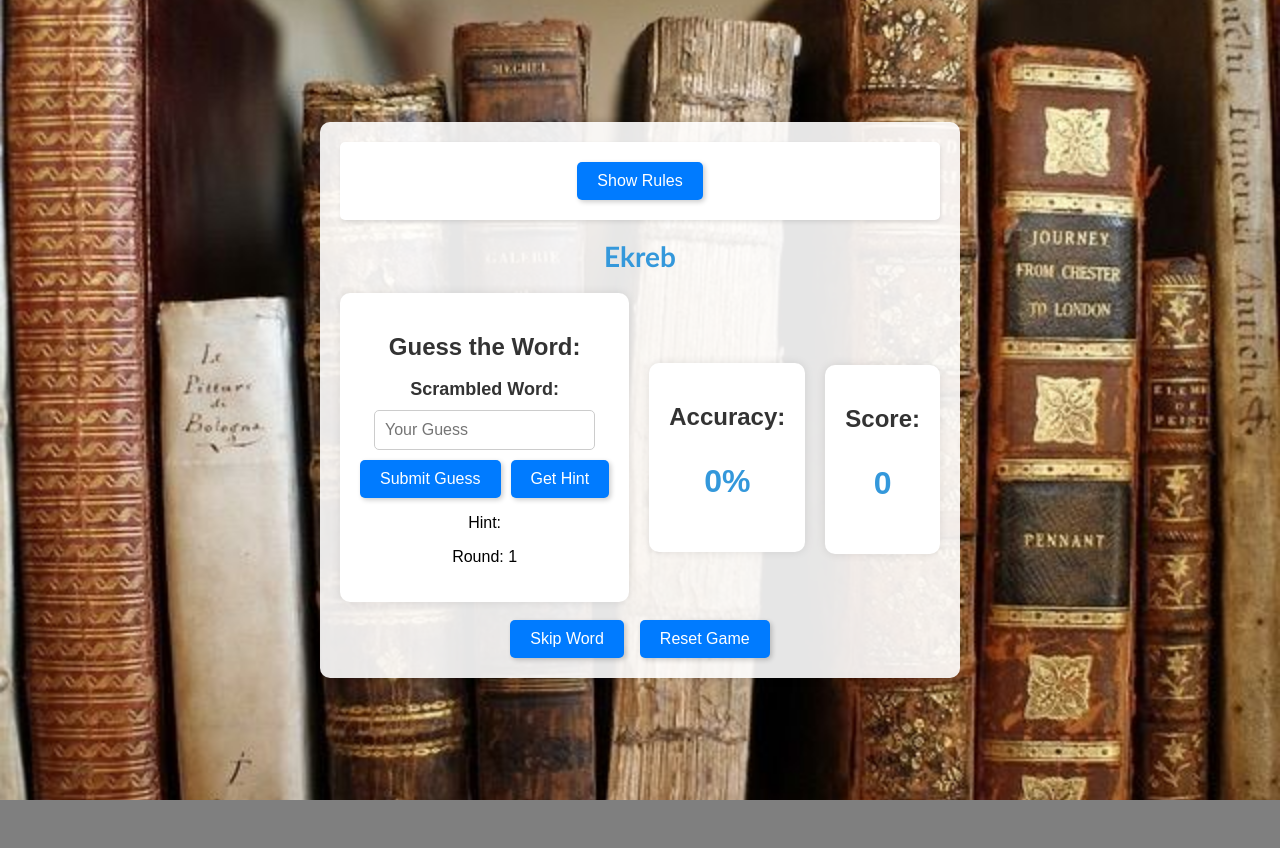
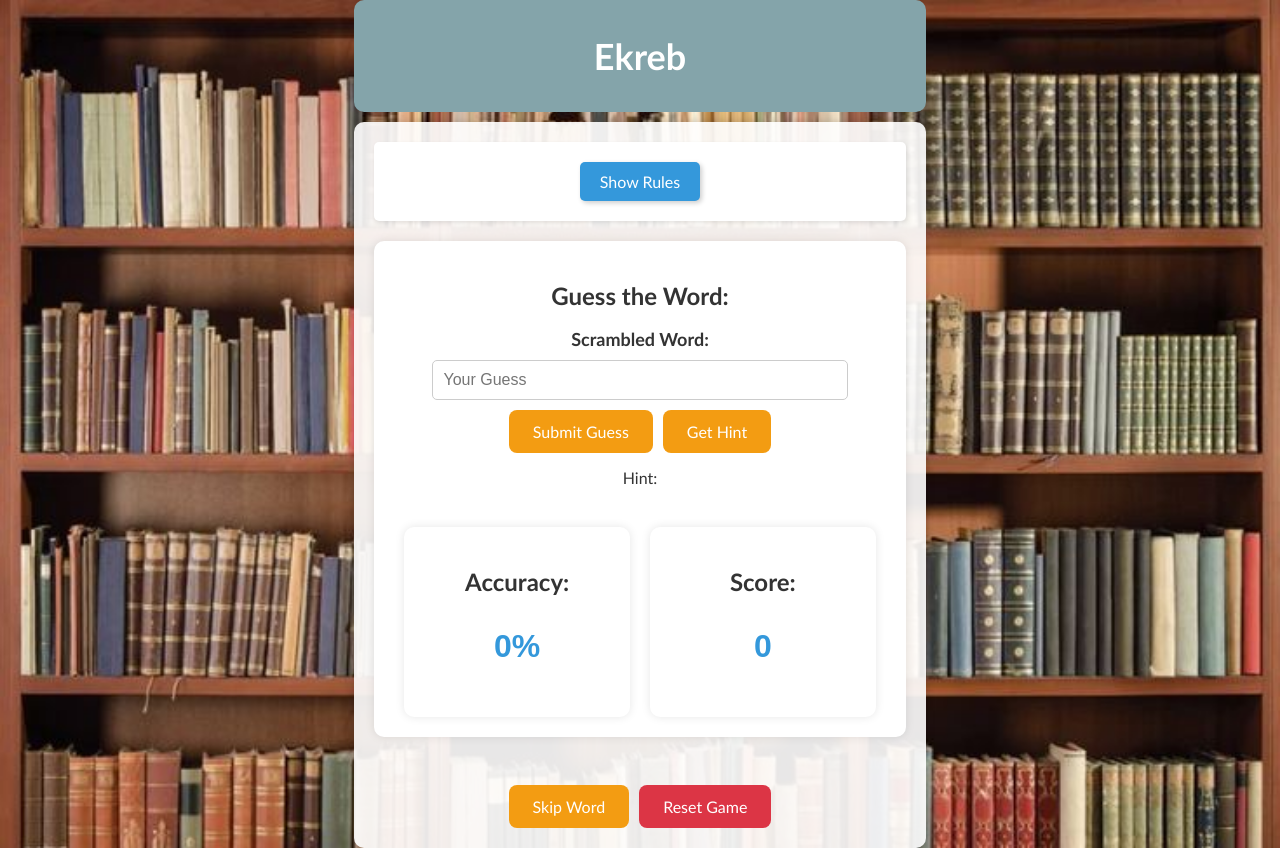
Before and after one commit to emrebilge/Ekreb, a React (Create React App) app in the folder frontend/word-guessing-game/: page / in a window 1280 px wide. Before the commit the page ends 800 px from the top, so only its background shows below. Built offline with nearby package versions, Linux system fonts and the light colour scheme; no server answers.

Commit message:
Final push

```diff
--- a/frontend/word-guessing-game/public/index.html
+++ b/frontend/word-guessing-game/public/index.html
@@ -14,7 +14,7 @@
     <title>Ekreb</title>
     <style>
       body {
-        background-image: url('library.jpg'); /* Replace 'your-image.jpg' with the path to your background image */
+        background-image: url('lib1.jpg'); /* Replace 'your-image.jpg' with the path to your background image */
         background-repeat: no-repeat;
         background-size: cover; /* Adjust this property for image size */
         background-attachment: fixed; /* This keeps the background fixed while scrolling */
--- a/frontend/word-guessing-game/src/GamePage/GamePage.css
+++ b/frontend/word-guessing-game/src/GamePage/GamePage.css
@@ -1,154 +1,207 @@
-/* Add this style to your GamePage.css file */
-.reset-button {
-  background-color: #ff5722; /* Change the background color as desired */
-  color: #fff; /* Text color */
-  padding: 10px 20px;
-  font-size: 16px;
-  border: none;
-  border-radius: 5px;
-  cursor: pointer;
-  transition: background-color 0.3s ease;
+/* GamePage.css */
 
-  /* Add box shadow for a cool effect */
-  box-shadow: 0px 0px 10px rgba(0, 0, 0, 0.3);
+.card-container {
+  display: flex; /* Use flex display to place them side by side */
+  justify-content: space-between; /* Add space between the cards */
+  margin-top: 20px;
 }
 
-.reset-button:hover {
-  background-color: #d84315; /* Change the hover background color as desired */
+/* Add styles for the header */
+/* Styles for the app header container */
+.app-header {
+  background-color: rgb(132, 164, 170) ; /* Background color for the header */
+  color: #fff; /* Text color */
+  padding: 10px; /* Add padding for spacing */
+  text-align: center; /* Center-align the text */
+  border-radius: 10px;
+  margin-bottom: 10px;
 }
 
-.reset-button {
-  margin-left: 16px; /* Add your desired margin value */
+/* Style for the game name */
+.game-name {
+  font-family:'Gill Sans', 'Gill Sans MT', Calibri, 'Trebuchet MS', sans-serif;
+  font-size: 36px; /* Adjust font size for the game name */
+  font-weight: bold; /* Make the name bold if needed */
 }
 
 
-.button{
-  background-color: #007bff; /* Blue background color */
-  color: #fff;
-  padding: 10px 20px;
-  border: none;
-  border-radius: 5px;
-  cursor: pointer; /* Show pointer cursor on hover */
-  font-size: 16px; /* Font size */
-  box-shadow: 2px 2px 5px rgba(0, 0, 0, 0.2); /* Add shadow */
-  transition: box-shadow 0.3s ease; /* Add a transition for smoother hover effect */}
-
-.button:hover{
-  background-color: #0056b3; /* Darker blue on hover */
-  box-shadow: 3px 3px 8px rgba(0, 0, 0, 0.3); /* Increase shadow on hover */
-}
-
-.button.hide{
-  background-color: rgb(110, 174, 252); /* Red background color */
-}
-
-
-.green {
-  color: green;
-}
-
-.red {
-  color: red;
+/* Style for the game name */
+.game-name {
+  font-size: 36px; /* Adjust font size for the game name */
+  font-weight: bold; /* Make the name bold if needed */
 }
 
 
 /* Container styles */
 .game-container {
-  max-width: 600px;
-  margin: 0 auto;
+  font-family: 'Arial', sans-serif;
+  background-color: #f5f5f5;
   padding: 20px;
   text-align: center;
-  background-color: #f4f4f4; /* Light gray background */
   border-radius: 10px;
-  box-shadow: 0px 0px 10px rgba(0, 0, 0, 0.2); /* Shadow effect */
+  box-shadow: 0 0 10px rgba(0, 0, 0, 0.1);
 }
 
 /* Header styles */
 .game-header h1 {
-  font-size: 28px;
-  font-family: 'Gill Sans', 'Gill Sans MT', Calibri, 'Trebuchet MS', sans-serif;
-  color: #3498db; /* Blue text color */
+  font-size: 2.5rem;
+  color: #333;
+  margin-bottom: 20px;
 }
 
-/* Content styles */
-.game-content {
-  display: flex;
-  justify-content: center;
-  align-items: center;
-  gap: 20px;
+/* Card styles */
+.game-card {
+  background-color: #fff;
+  padding: 20px;
+  border-radius: 10px;
+  box-shadow: 0 0 5px rgba(0, 0, 0, 0.2);
+}
+
+.game-title {
+  font-size: 1.5rem;
+  color: #333;
+  font-family:'Gill Sans', 'Gill Sans MT', Calibri, 'Trebuchet MS', sans-serif;
+
+  margin-bottom: 15px;
+}
+
+.scrambled-word {
+  font-family:'Gill Sans', 'Gill Sans MT', Calibri, 'Trebuchet MS', sans-serif;
+  font-size: 1.2rem;
+  color: #333;
+  margin-bottom: 20px;
+}
+
+.guess-input {
+  width: 100%;
+  padding: 10px;
+  font-size: 1rem;
+  border: 1px solid #ccc;
+  border-radius: 5px;
+  margin-bottom: 15px;
+}
+
+.button {
+  padding: 12px 24px; /* Slightly increase padding for better touch targets */
+  font-size: 1rem;
+  border: none;
+  font-family:'Gill Sans', 'Gill Sans MT', Calibri, 'Trebuchet MS', sans-serif;
+  border-radius: 8px; /* Increase border-radius for a softer look */
+  cursor: pointer;
+  background-color: #f39c12;
+  color: #fff;
+  transition: background-color 0.3s ease, color 0.3s ease; /* Add a smooth transition effect */
+}
+
+.button:hover{
+  background-color: #b37511;
+  box-shadow: 3px 3px 8px rgba(0, 0, 0, 0.3); /* Increase shadow on hover */
+}
+
+
+.button.hint-button {
+  background-color: #f39c12; /* Use a yellow color for hint buttons */
+  color: #fff;
+}
+
+.button.hint-button:hover {
+  background-color: #d68910; /* Darken the color on hover */
+
+}
+
+.button.primary {
+  background-color: #3498db; /* Use a blue color for primary buttons */
+  color: #fff;
+}
+
+
+.button.primary:hover {
+  background-color: #2980b9; /* Darken the color on hover */
+}
+
+.button.secondary {
+  background-color: #6c757d;
+  color: #fff;
+}
+
+.button.secondary:hover {
+  background-color: #545b62;
+}
+
+
+/* Hint message styles */
+.hint-message {
+  font-family:'Gill Sans', 'Gill Sans MT', Calibri, 'Trebuchet MS', sans-serif;
+  font-size: 1rem;
+  color: #333;
+  margin-top: 15px;
+}
+
+/* Round number styles */
+.round-number {
+  font-size: 1rem;
+  color: #333;
+  margin-top: 15px;
+}
+
+
+/* Accuracy and Score card styles */
+/* ... previous styles ... */
+
+/* Accuracy and Score card styles */
+.accuracy-card,
+.score-card {
+  background-color: #fff;
+  padding: 10px; /* Reduce padding for smaller boxes */
+  border-radius: 10px;
+  box-shadow: 0 0 5px rgba(0, 0, 0, 0.2);
+  flex: 1; /* Allow the cards to share equal width within the container */
+  margin: 0 10px; /* Add margin between the cards */
+}
+.score-card{
   margin-top: 20px;
 }
 
-/* Game card styles */
-.game-card {
-  background-color: #fff; /* White background */
-  padding: 20px;
-  border-radius: 10px;
-  box-shadow: 0px 0px 10px rgba(0, 0, 0, 0.1); /* Light shadow effect */
-  flex: 1;
-  text-align: center;
+
+
+.accuracy-title,
+.score-title {
+  font-family:'Gill Sans', 'Gill Sans MT', Calibri, 'Trebuchet MS', sans-serif;
+  font-size: 1rem; /* Reduce font size for both titles */
+  color: #333;
 }
 
-/* Game title styles */
-.game-title {
-  font-size: 24px;
-  margin-bottom: 10px;
-  color: #333; /* Dark gray text color */
-}
-
-/* Scrambled word styles */
-.scrambled-word {
-  font-size: 18px;
-  margin-bottom: 10px;
-  font-weight: bold;
-  color: #333; /* Dark gray text color */
-}
-
-/* Guess input styles */
-.guess-input {
-  width: 100%;
-  padding: 10px;
-  margin-bottom: 10px;
-  border: 1px solid #ccc; /* Light gray border */
-  border-radius: 5px;
-  font-size: 16px;
-}
-
-/* Score card styles */
-.score-card {
-  background-color: #fff; /* White background */
-  padding: 20px;
-  border-radius: 10px;
-  box-shadow: 0px 0px 10px rgba(0, 0, 0, 0.1); /* Light shadow effect */
-  text-align: center;
-  margin-top: 25px;
-}
-
-/* Score title styles */
-.score-title {
-  font-size: 24px;
-  margin-bottom: 10px;
-  color: #333; /* Dark gray text color */
-}
-
-/* Score value styles */
+.accuracy,
 .score {
-  font-size: 32px;
-  font-weight: bold;
-  color: #3498db; /* Blue text color */
+  font-size: 1.2rem; /* Reduce font size for both accuracy and score */
+  color: #333;
 }
 
 /* Feedback message styles */
 .feedback-message {
-  font-size: 18px;
-  color: #e74c3c; /* Red for incorrect feedback */
-  margin-top: 10px;
+  font-size: 1rem;
+  margin-top: 20px;
 }
 
-.app {
-  text-align: center;
+/* Button styles */
+.button.reset-button {
+  margin-top: 30px;
+  background-color: #dc3545;
+  color: #fff;
 }
 
-.App{
-  text-align: center;
+.button.reset-button:hover {
+  background-color: #ab1221;
 }
+
+/* Responsive styles */
+@media (max-width: 768px) {
+  .game-card {
+    padding: 15px;
+  }
+
+  .accuracy-card,
+  .score-card {
+    padding: 15px;
+  }
+}
--- a/frontend/word-guessing-game/src/GamePage/GamePage.js
+++ b/frontend/word-guessing-game/src/GamePage/GamePage.js
@@ -2,6 +2,8 @@ import React, { useState, useEffect } from 'react';
 import axios from 'axios';
 import './GamePage.css';
 import Rules from './Rules';
+import WelcomePage from './WelcomePage';
+
 
 function GamePage() {
   const [word, setWord] = useState('');
@@ -14,6 +16,7 @@ function GamePage() {
   const [hint, setHint] = useState('');
   const [round, setRound] = useState(1);
 
+  const [gameStarted, setGameStarted] = useState(false);
 
   // Define feedbackClass based on the content of the feedback message
   const feedbackClass = feedback.includes('Correct') ? 'green' : 'red';
@@ -66,6 +69,10 @@ function GamePage() {
     fetchRandomWord();
   }, []);
 
+  const onStartGame = () => {
+    setGameStarted(true);
+  };
+
   const toggleRules = () => {
     setShowRules(!showRules);
   };
@@ -113,13 +120,15 @@ function GamePage() {
   };
 
   return (
+    <div>
+      <div className="app-header">
+        <h1 className="game-name">Ekreb</h1>
+      </div>
 <div className="game-container">
       <Rules showRules={showRules} toggleRules={toggleRules} />
-      <header className="game-header">
-        <h1>Ekreb</h1>
-      </header>
       <div className="game-content">
         <div className="game-card">
+          <div className="word-container">
             <h2 className="game-title">Guess the Word:</h2>
             <p className="scrambled-word">Scrambled Word: {word}</p>
             <input
@@ -136,8 +145,8 @@ function GamePage() {
               Get Hint
             </button>
             {<p className="hint-message">Hint: {hint}</p>}
-        <p className="round-number">Round: {round}</p>
           </div>
+<div className="card-container">
   <div className="accuracy-card">
     <h2 className="accuracy-title">Accuracy:</h2>
     <p className="accuracy">{accuracy}%</p>
@@ -147,17 +156,20 @@ function GamePage() {
     <p className="score">{score}</p>
   </div>
 </div>
+        </div>
+      </div>
       <p className="feedback-message" style={{ color: feedbackClass }}>
         {feedback}
       </p>
       <button className="button" onClick={handleSkip}>
        Skip Word
       </button>
-      <button className="button reset-button" onClick={handleReset}>
+      <button className="button reset-button" onClick={handleReset} style={{ marginLeft: '10px' }}>
       Reset Game
       </button>
+
     </div>
-  );
-}
+    </div>
+  )};
 
 export default GamePage;
--- a/frontend/word-guessing-game/src/GamePage/Rules.css
+++ b/frontend/word-guessing-game/src/GamePage/Rules.css
@@ -1,25 +1,29 @@
-.rules1{
-  background-color: #007bff; /* Blue background color */
+/* Rules button styles */
+.rules1 {
+  background-color: #3498db; /* Blue background color */
   color: #fff;
   padding: 10px 20px;
   border: none;
   border-radius: 5px;
-  cursor: pointer; /* Show pointer cursor on hover */
-  font-size: 16px; /* Font size */
-  box-shadow: 2px 2px 5px rgba(0, 0, 0, 0.2); /* Add shadow */
-  transition: box-shadow 0.3s ease; /* Add a transition for smoother hover effect */
+  cursor: pointer;
+  font-size: 16px;
+  box-shadow: 2px 2px 5px rgba(0, 0, 0, 0.2);
+  transition: box-shadow 0.3s ease, background-color 0.3s ease; /* Add a transition for smoother hover effect */
+  font-family:'Gill Sans', 'Gill Sans MT', Calibri, 'Trebuchet MS', sans-serif;
 }
 
-.rules1:hover{
-  background-color: #0056b3; /* Darker blue on hover */
-  box-shadow: 3px 3px 8px rgba(0, 0, 0, 0.3); /* Increase shadow on hover */}
-
-.rules1.hide{
-    background-color: rgb(110, 174, 252); /* Red background color */
+.rules1:hover {
+  background-color: #2980b9; /* Darken the blue on hover */
+  box-shadow: 3px 3px 8px rgba(0, 0, 0, 0.3);
 }
 
+.rules1.hide {
+  background-color: #dc3545; /* Red background color */
+}
+
+/* Rules container styles */
 .rules-container {
-    background-color: #ffffff;
+  background-color: #fff;
   padding: 20px;
   border-radius: 5px;
   box-shadow: 1px 2px 4px rgba(0, 0, 0, 0.1);
--- /dev/null
+++ b/frontend/word-guessing-game/src/GamePage/WelcomePage.css
@@ -0,0 +1,70 @@
+/* WelcomeScreen.css */
+
+.welcome-screen {
+    display: flex;
+    align-items: center;
+    justify-content: center;
+    position: fixed;
+    top: 0;
+    left: 0;
+    width: 100%;
+    height: 100%;
+    background-color: rgba(0, 0, 0, 0.8); /* Semi-transparent background */
+    z-index: 1000; /* Ensure the welcome screen is on top */
+    transition: opacity 0.3s ease;
+    opacity: 0;
+    pointer-events: none; /* Initially not clickable */
+  }
+
+  .welcome-screen.show {
+    opacity: 1; /* Fade in when shown */
+    pointer-events: auto; /* Allow interaction */
+  }
+
+  .welcome-content {
+    background-color: #fff;
+    padding: 20px;
+    border-radius: 10px;
+    box-shadow: 0 0 10px rgba(0, 0, 0, 0.2);
+    text-align: center;
+  }
+
+  .welcome-content h1 {
+    font-size: 24px;
+    margin-bottom: 20px;
+    color: #333;
+  }
+
+  .welcome-content h2 {
+    font-size: 18px;
+    margin-bottom: 10px;
+    color: #555;
+  }
+
+  .welcome-content ul {
+    list-style-type: disc;
+    padding-left: 20px;
+    text-align: left;
+    margin-bottom: 20px;
+  }
+
+  .welcome-content li {
+    font-size: 16px;
+    margin-bottom: 10px;
+    color: #777;
+  }
+
+  .play-button {
+    padding: 10px 20px;
+    font-size: 16px;
+    background-color: #007bff;
+    color: #fff;
+    border: none;
+    border-radius: 5px;
+    cursor: pointer;
+    transition: background-color 0.3s ease;
+  }
+
+  .play-button:hover {
+    background-color: #0056b3;
+  }
--- /dev/null
+++ b/frontend/word-guessing-game/src/GamePage/WelcomePage.js
@@ -0,0 +1,30 @@
+import React, { useState } from 'react';
+import './WelcomePage.css'; // You can create a CSS file for styling the welcome screen
+
+function WelcomeScreen({ onStartGame }) {
+  const [showWelcomeScreen, setShowWelcomeScreen] = useState(true);
+
+  const handlePlayClick = () => {
+    setShowWelcomeScreen(false);
+    onStartGame(); // Callback to start the game
+  };
+
+  return (
+    <div className={`welcome-screen ${showWelcomeScreen ? 'show' : 'hide'}`}>
+      <div className="welcome-content">
+        <h1>Welcome to Ekreb</h1>
+        <h2>Rules:</h2>
+        <ul>
+          <li>Rule 1: Explain the first rule here.</li>
+          <li>Rule 2: Explain the second rule here.</li>
+          {/* Add more rules as needed */}
+        </ul>
+        <button className="play-button" onClick={handlePlayClick}>
+          Play
+        </button>
+      </div>
+    </div>
+  );
+}
+
+export default WelcomeScreen;
```
Also changed, not shown: frontend/word-guessing-game/public/lib1.jpg (added). Lines whose indentation alone changed are shown as unchanged.
